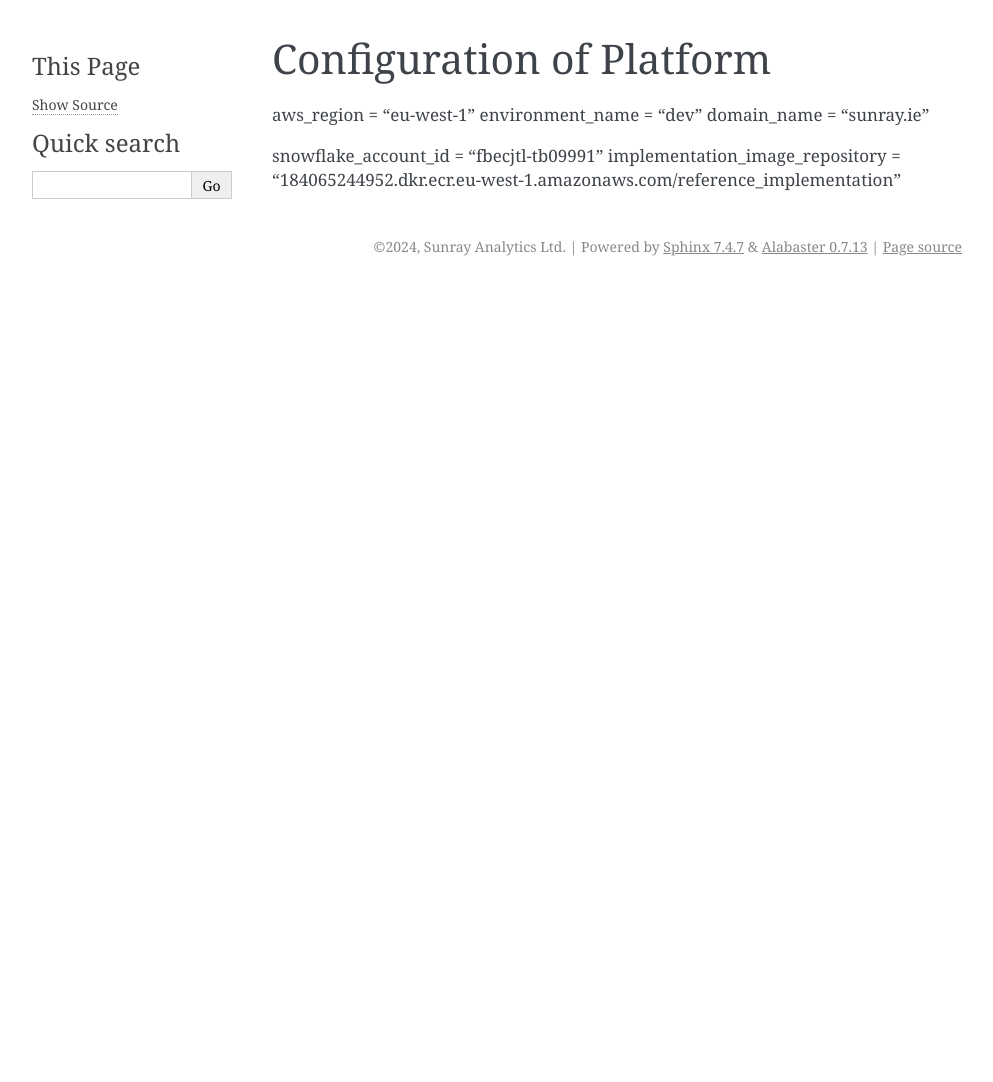
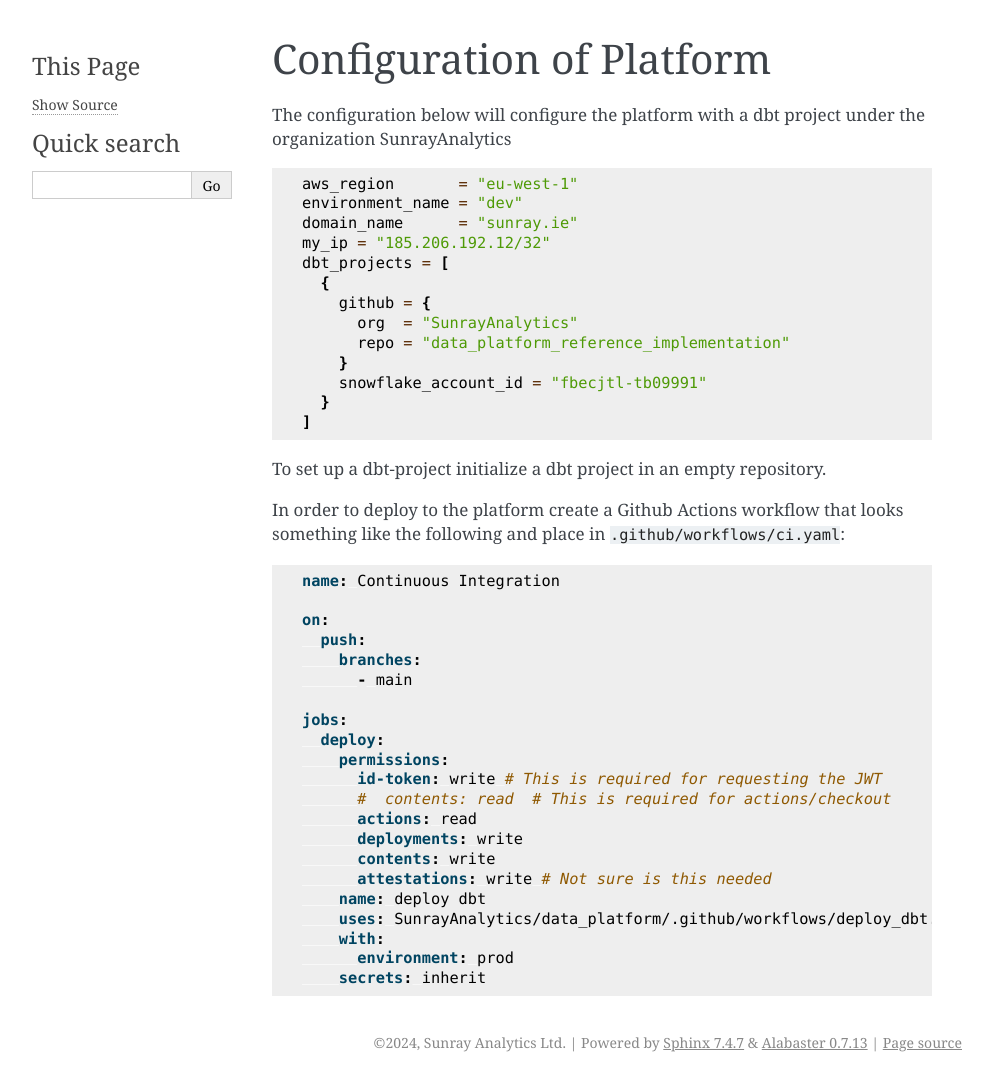
Before and after one commit to SunrayAnalytics/data_platform, a Sphinx documentation site: the page built from docs/configuration.rst, in a window 1280 px wide. Shown: the whole page, without its empty margins (148-1141 px from the left). Built offline with Sphinx 7.4.7, drawn with Linux system fonts in a browser that asks for light colours; the version number could not be read and is left out; before the commit the page ends 900 px from its top, so only the background shows below that.

Commit message:
Minor changes to CI/CD pipeline

```diff
--- a/docs/configuration.rst
+++ b/docs/configuration.rst
@@ -2,10 +2,50 @@
 Configuration of Platform
 =====================================
 
+The configuration below will configure the platform with a dbt project under
+the organization SunrayAnalytics
 
-aws_region       = "eu-west-1"
-environment_name = "dev"
-domain_name      = "sunray.ie"
+.. code-block::
 
-snowflake_account_id            = "fbecjtl-tb09991"
-implementation_image_repository = "184065244952.dkr.ecr.eu-west-1.amazonaws.com/reference_implementation"
+    aws_region       = "eu-west-1"
+    environment_name = "dev"
+    domain_name      = "sunray.ie"
+    my_ip = "185.206.192.12/32"
+    dbt_projects = [
+      {
+        github = {
+          org  = "SunrayAnalytics"
+          repo = "data_platform_reference_implementation"
+        }
+        snowflake_account_id = "fbecjtl-tb09991"
+      }
+    ]
+
+To set up a dbt-project initialize a dbt project in an empty repository.
+
+In order to deploy to the platform create a Github Actions workflow that looks something like
+the following and place in ``.github/workflows/ci.yaml``:
+
+.. code-block:: yaml
+
+    name: Continuous Integration
+
+    on:
+      push:
+        branches:
+          - main
+
+    jobs:
+      deploy:
+        permissions:
+          id-token: write # This is required for requesting the JWT
+          #  contents: read  # This is required for actions/checkout
+          actions: read
+          deployments: write
+          contents: write
+          attestations: write # Not sure is this needed
+        name: deploy dbt
+        uses: SunrayAnalytics/data_platform/.github/workflows/deploy_dbt.yaml@main
+        with:
+          environment: prod
+        secrets: inherit
--- a/docs/install.rst
+++ b/docs/install.rst
@@ -8,6 +8,7 @@
 * Install terraform
 * Install JQ
 * Install postgres client
+* Install docker
 
 
 -----
--- a/requirements.txt
+++ b/requirements.txt
@@ -1,3 +1,7 @@
+#
+# Copyright (c) 2023. Sunray Analytics Ltd. All rights reserved
+#
+
 -c modules/orchestration/pip_constraints.txt
 
 snowflake-connector-python
```
Also changed, not shown: index.html (+14 -2 lines), 4 other files.
